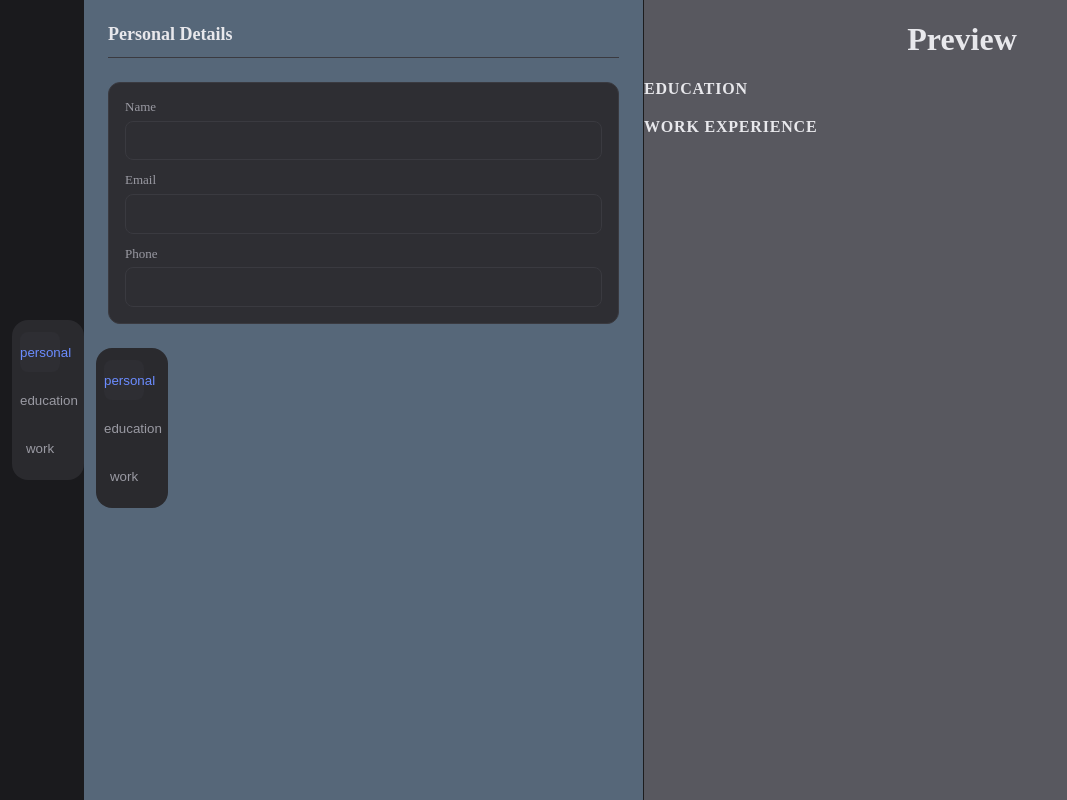
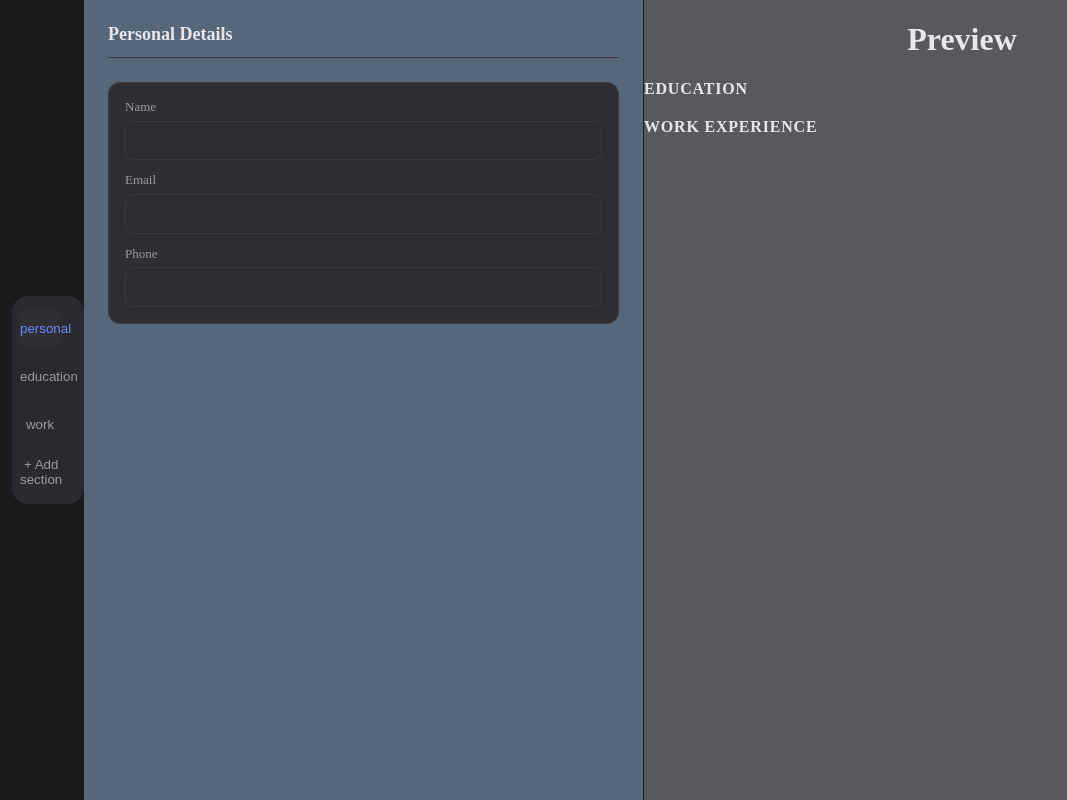
Before and after one commit to Rahul-Ravi-1/CV-Application, a React (Vite) app: page / in a window 1280 px wide. Shown: the whole page, without its empty margins (0-1067 px from the left). Built offline with nearby package versions, Linux system fonts and the light colour scheme.

Commit message:
Im fucking back baby

```diff
--- a/src/App.jsx
+++ b/src/App.jsx
@@ -206,6 +206,7 @@ function App() {
         activeSectionId={activeSectionId}
         setActiveSectionId={setActiveSectionId}
         sectionCatalog={SECTION_CATALOG}
+        onAddSection={addSection}
       />
       <Sidebar>
         {activeSection?.type === 'personal' && (
@@ -228,13 +229,6 @@ function App() {
             onChange={updateEducation}
           />
         )}
-        <Section
-          sections={sections}
-          activeSectionId={activeSectionId}
-          setActiveSectionId={setActiveSectionId}
-          sectionCatalog={SECTION_CATALOG}
-          onAddSection={addSection}
-        />
       </Sidebar>
       <CVPreviewContainer>
         {sections.map((section) => (
--- a/src/components/Section.jsx
+++ b/src/components/Section.jsx
@@ -1,4 +1,4 @@
-export default function Section({ sections, activeSectionId, setActiveSectionId, sectionCatalog }) {
+export default function Section({ sections, activeSectionId, setActiveSectionId, sectionCatalog, onAddSection }) {
   return (
     <nav className="section-bar" aria-label="CV sections">
       {sections.map((section) => (
@@ -12,6 +12,13 @@ export default function Section({ sections, activeSectionId, setActiveSectionId,
           {section.type}
         </button>
       ))}
+      <button
+        type="button"
+        className="section-bar__btn section-bar__btn--add"
+        onClick={() => onAddSection('custom')}
+      >
+        + Add section
+      </button>
     </nav>
   );
 }
--- a/src/javascript/sectionCatalog.js
+++ b/src/javascript/sectionCatalog.js
@@ -16,6 +16,14 @@ const initialId = crypto.randomUUID();
         items: [{ id: crypto.randomUUID(), school: '', from: '', to: '' }],
       },
     },
+    custom : {
+      label : "Custom Section",
+      defaultData: {
+        title: '',
+        items: [{id: crypto.randomUUID(), role: '', company: '' }],
+      },
+
+    },
 
   };
 
```
